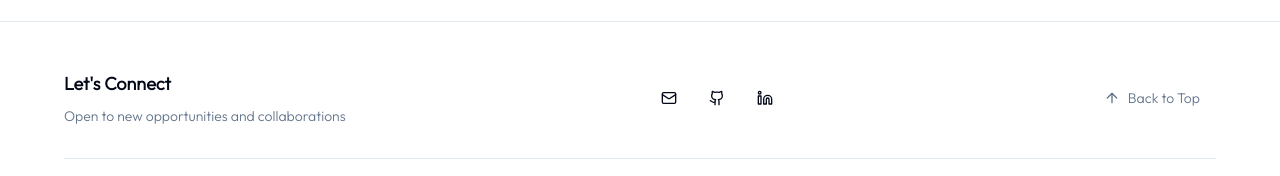
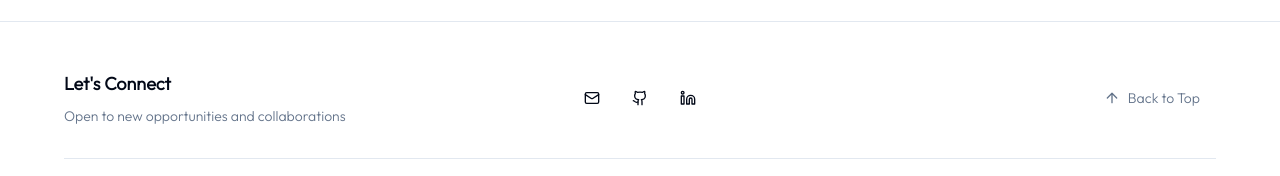
Before and after one commit to BlackBoxBanner/wed-portfolio, a Next.js app: page /blog in a window 1280 px wide. Shown: the part 1496-1672 px from the top of the page. Built offline with nearby package versions, Linux system fonts and the light colour scheme.

Commit message:
refactor: update footer layout for improved responsiveness and alignment

```diff
--- a/src/components/footer.tsx
+++ b/src/components/footer.tsx
@@ -56,7 +56,7 @@
   return (
     <footer className="bg-background border-t border-border mt-24">
       <div className="max-w-7xl mx-auto px-8 lg:px-16 py-12">
-        <div className="flex flex-col md:flex-row justify-between items-center gap-6">
+        <div className="grid grid-cols-1 md:grid-cols-3 gap-6 items-center">
           {/* Contact Section */}
           <div className="text-center md:text-left">
             <h3 className="font-semibold text-foreground mb-2">Let&apos;s Connect</h3>
@@ -66,11 +66,12 @@
           </div>
 
           {/* Social Links */}
-          <div className="flex items-center gap-4">
+          <div className="flex items-center justify-center gap-4">
             {socialLinks}
           </div>
 
           {/* Back to Top */}
+          <div className="flex justify-center md:justify-end">
             <Button
               variant="ghost"
               onClick={scrollToTop}
@@ -80,6 +81,7 @@
               <ArrowUp className="h-4 w-4 mr-2" aria-hidden="true" />
               Back to Top
             </Button>
+          </div>
         </div>
 
         {/* Copyright */}
```
Lines whose indentation alone changed are shown as unchanged.
